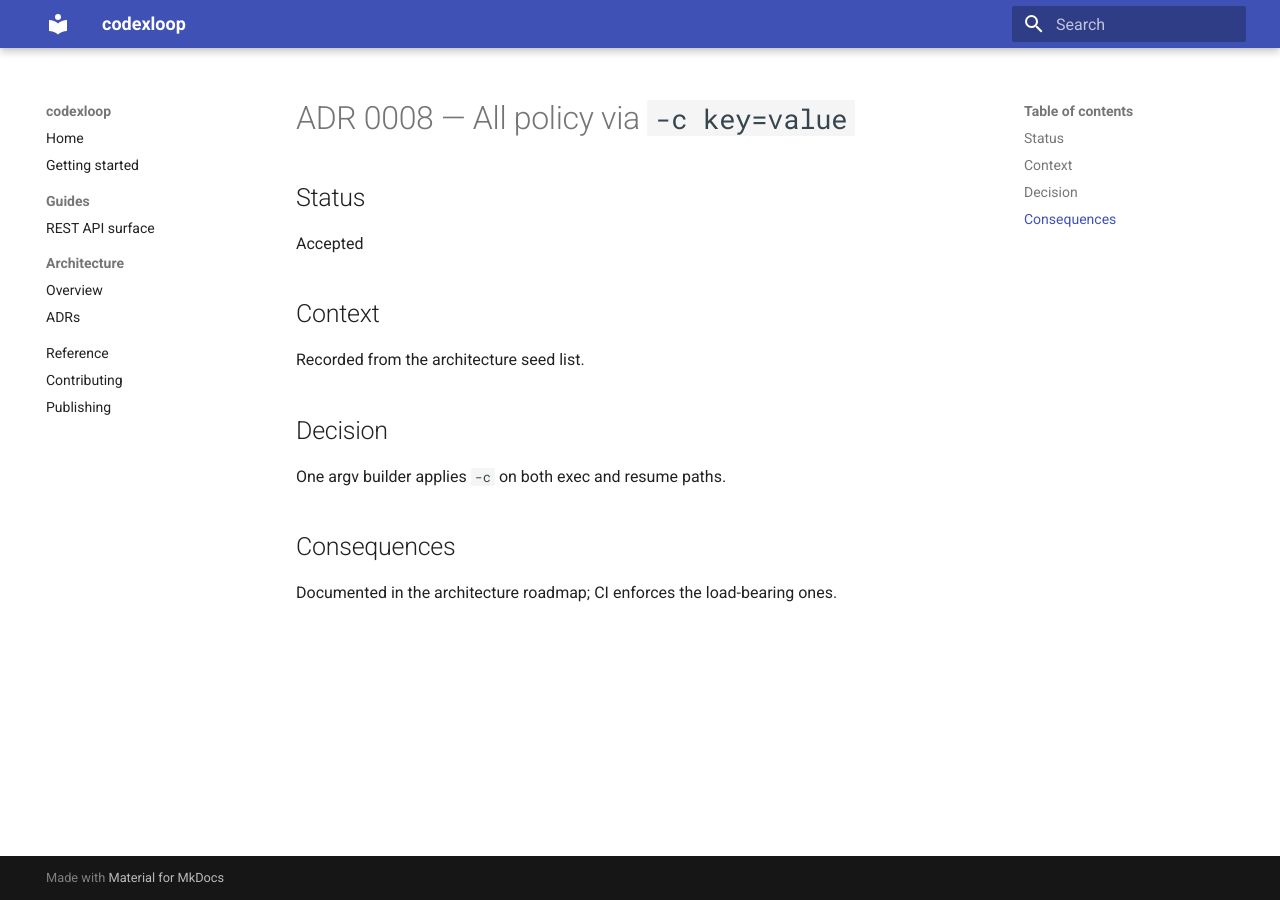
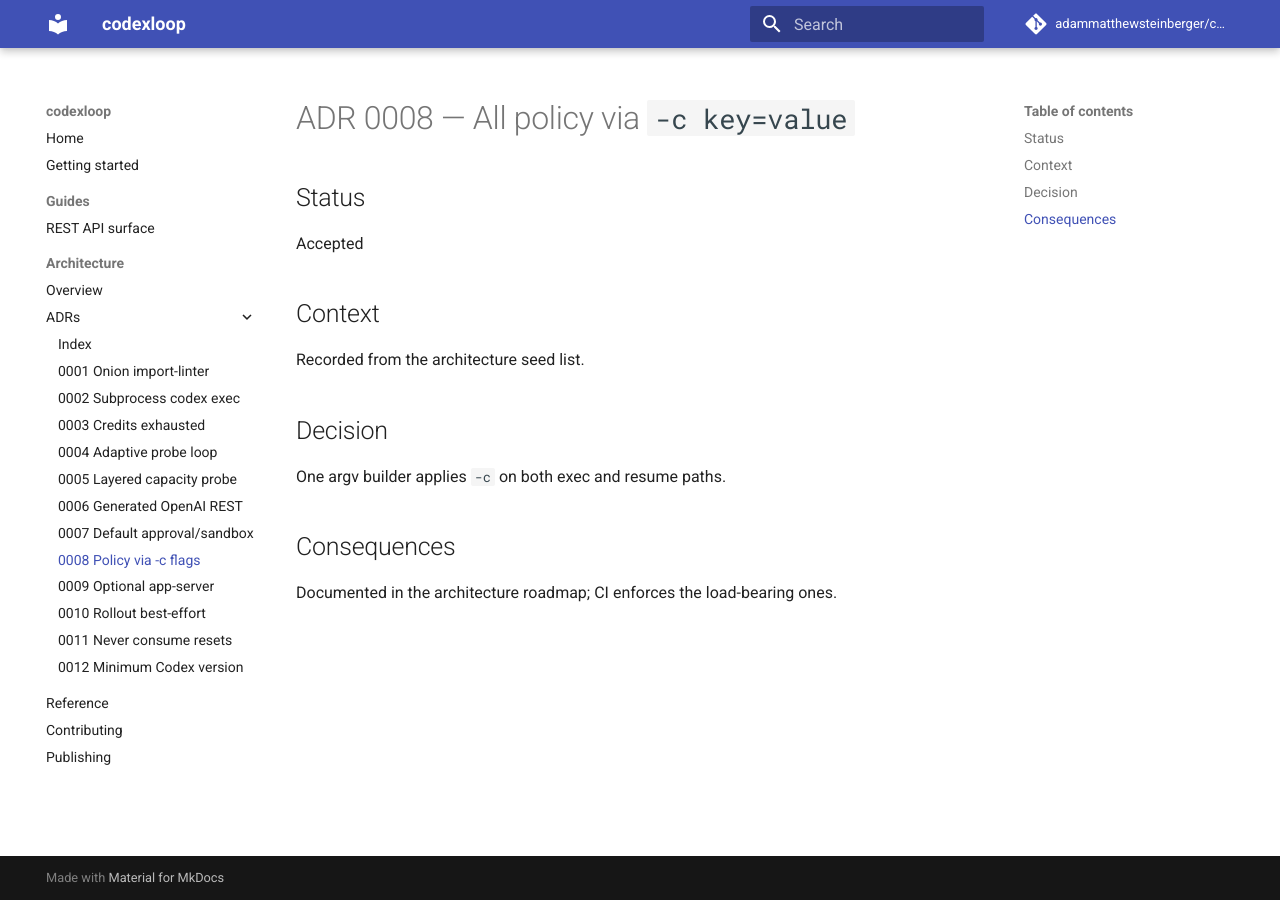
Before and after one commit to adammatthewsteinberger/codexloop, an MkDocs documentation site: the page built from docs/architecture/adr/0008-policy-via-c-flags.md, in a window 1280 px wide. Built offline with MkDocs 1.6.1 and Material for MkDocs 9.7.7, drawn with Linux system fonts in a browser that asks for light colours; comment, search, counter and statistics services are not loaded.

Commit message:
docs: deploy MkDocs site to GitHub Pages
Wire Material docs to Actions-based Pages, gate PRs with mkdocs
build --strict, and point the README at the published site.

Co-authored-by: Cursor <cursoragent@cursor.com>

```diff
--- a/mkdocs.yml
+++ b/mkdocs.yml
@@ -1,5 +1,8 @@
 site_name: codexloop
 site_description: Autonomous OpenAI Codex session runner
+site_url: https://adammatthewsteinberger.github.io/codexloop/
+repo_url: https://github.com/adammatthewsteinberger/codexloop
+repo_name: adammatthewsteinberger/codexloop
 theme:
   name: material
   features:
@@ -21,7 +24,20 @@ nav:
       - REST API surface: guides/rest-api-surface.md
   - Architecture:
       - Overview: architecture/index.md
-      - ADRs: architecture/adr/index.md
+      - ADRs:
+          - Index: architecture/adr/index.md
+          - "0001 Onion import-linter": architecture/adr/0001-onion-import-linter.md
+          - "0002 Subprocess codex exec": architecture/adr/0002-subprocess-codex-exec.md
+          - "0003 Credits exhausted": architecture/adr/0003-credits-exhausted.md
+          - "0004 Adaptive probe loop": architecture/adr/0004-adaptive-probe-loop.md
+          - "0005 Layered capacity probe": architecture/adr/0005-layered-capacity-probe.md
+          - "0006 Generated OpenAI REST": architecture/adr/0006-generated-openai-rest.md
+          - "0007 Default approval/sandbox": architecture/adr/0007-default-approval-sandbox.md
+          - "0008 Policy via -c flags": architecture/adr/0008-policy-via-c-flags.md
+          - "0009 Optional app-server": architecture/adr/0009-optional-app-server.md
+          - "0010 Rollout best-effort": architecture/adr/0010-rollout-best-effort.md
+          - "0011 Never consume resets": architecture/adr/0011-never-consume-resets.md
+          - "0012 Minimum Codex version": architecture/adr/0012-minimum-codex-version.md
   - Reference: reference/cli.md
   - Contributing: contributing.md
   - Publishing: publishing.md
```
Also changed, not shown: README.md (+12 -4 lines), 3 other files.
